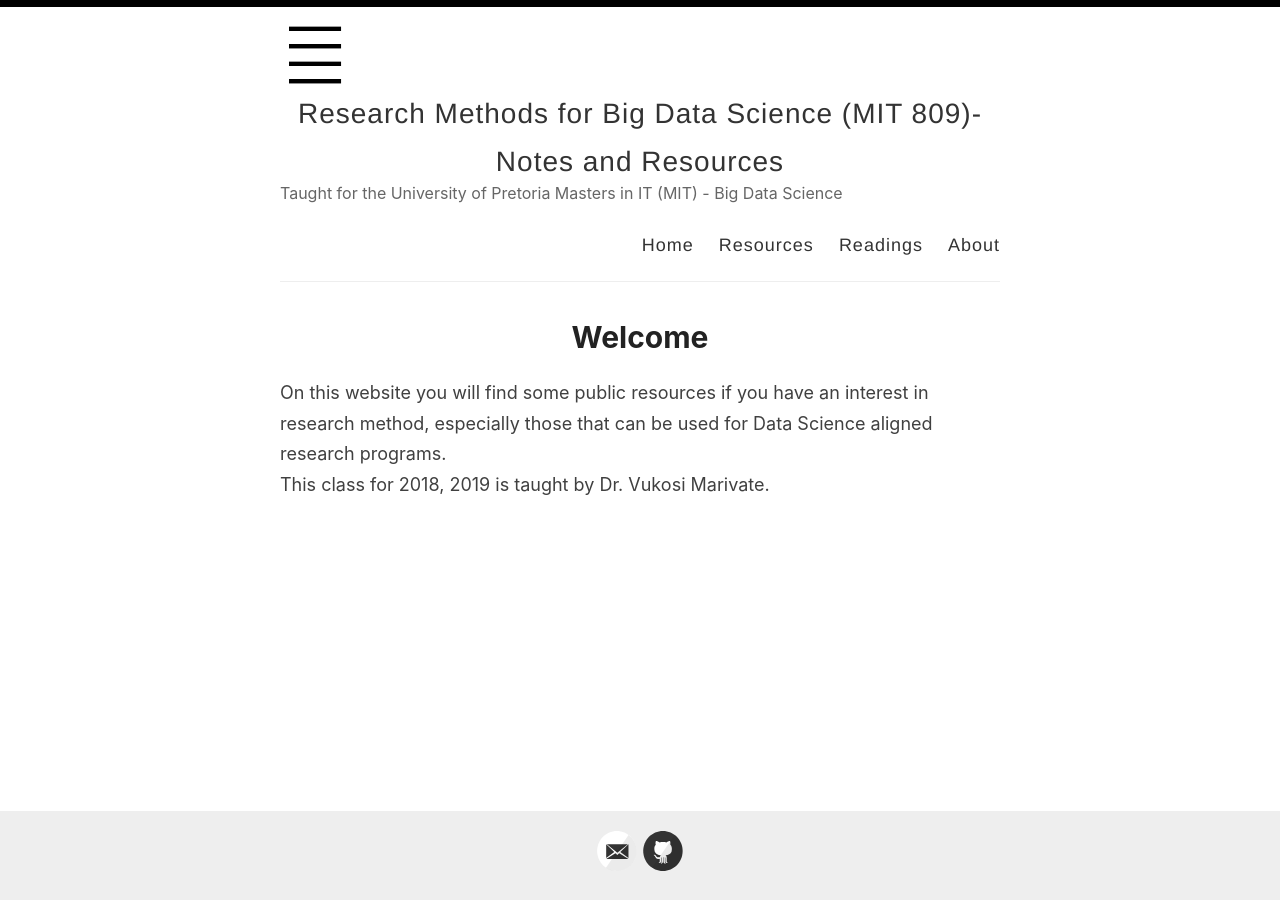
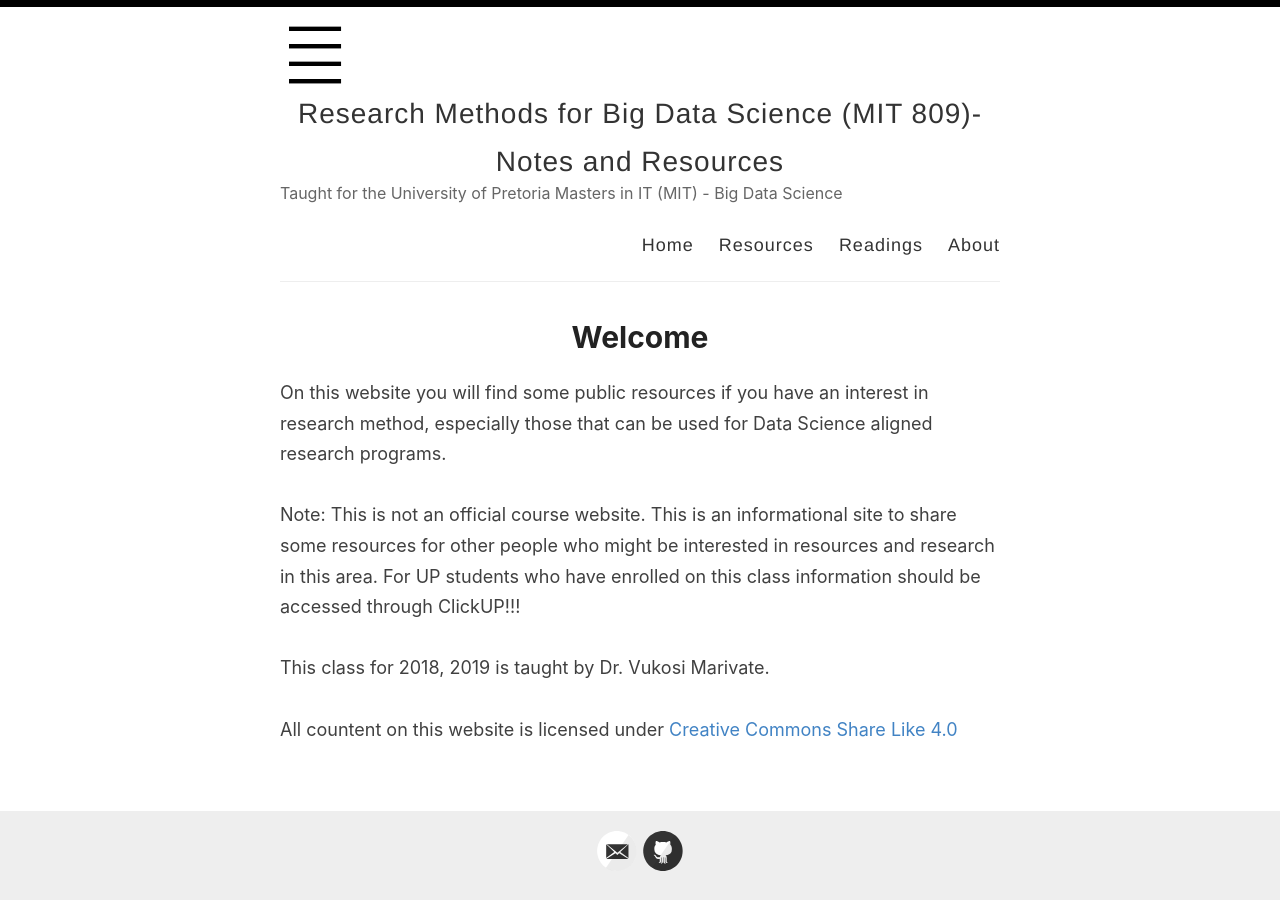
Before and after one commit to dsfsi/mit809, a Jekyll site: the page built from index.html, in a window 1280 px wide. Built offline with Jekyll 4.4.1, drawn with Linux system fonts in a browser that asks for light colours; the list of posts is cut into pages by our own code.

Commit message:
Update index.html

```diff
--- a/index.html
+++ b/index.html
@@ -8,5 +8,12 @@ layout: default
 <div class="entry">
 On this website you will find some public resources if you have an interest in research method, especially those that can be used for Data Science aligned research programs.
 <br/>
+<br/>
+Note: This is not an official course website. This is an informational site to share some resources for other people who might be interested in resources and research in this area. For UP students who have enrolled on this class information should be accessed through ClickUP!!!
+<br/>
+<br/>
 This class for 2018, 2019 is taught by Dr. Vukosi Marivate.
+<br/>
+<br/>
+All countent on this website is licensed under <a href="https://creativecommons.org/licenses/by-sa/4.0/">Creative Commons Share Like 4.0 </a>
 </div>
```
